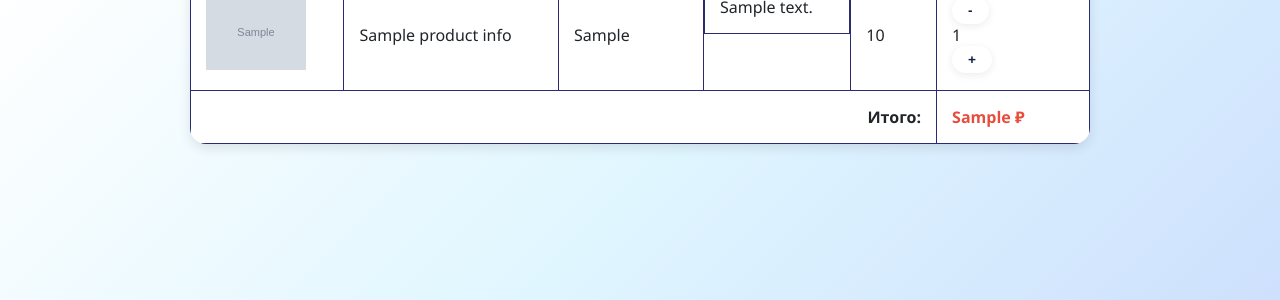
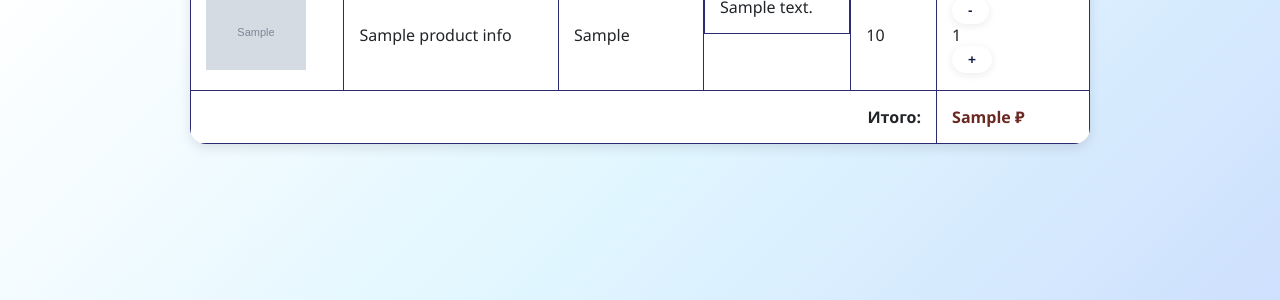
Before and after one commit to astermuru/final_project_user_shop, a Flask app: template templates/cart.html in a window 1280 px wide. Shown: the part 239-539 px from the top of the page. Run offline with Flask 3, Linux system fonts and the light colour scheme; the template is opened without the code that fills it: most values are stand-ins (such as "Sample title", 1, 10 or a date in 2020); grey boxes marked "Sample" are stand-in pictures.

Commit message:
Update cart.html
r

```diff
--- a/templates/cart.html
+++ b/templates/cart.html
@@ -62,7 +62,7 @@
                 <tfoot>
                     <tr>
                         <td colspan="5" style="text-align: right; font-weight: bold;">Итого:</td>
-                        <td style="font-weight: bold; color: #e74c3c;">{{ cart_summa }} ₽</td>
+                        <td style="font-weight: bold; color: #6b2821;">{{ cart_summa }} ₽</td>
                     </tr>
                 </tfoot>
 
```
